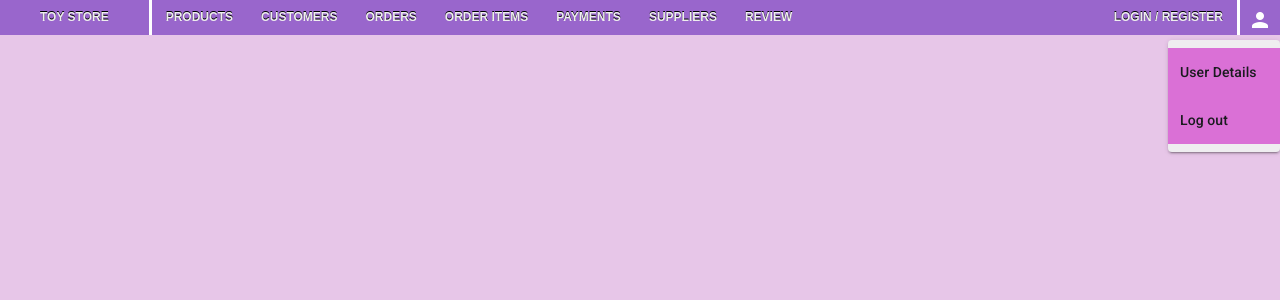
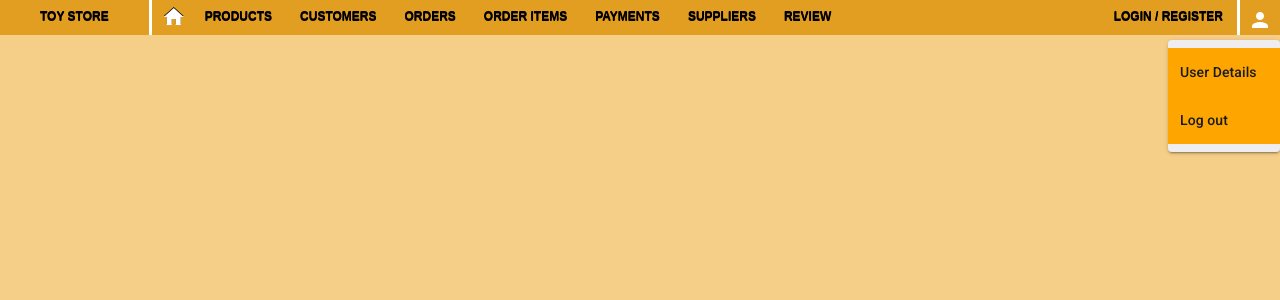
Before and after one commit to GAuta-hub/toystore, an Angular app in the folder toystore/: page / in a window 1280 px wide. Both pictures are taken after a click on the button "person". Shown: the top 300 px of the page. Built offline with nearby package versions, Linux system fonts and the light colour scheme.

Commit message:
change color

```diff
--- a/toystore/src/app/header/header.component.html
+++ b/toystore/src/app/header/header.component.html
@@ -3,7 +3,7 @@
       <div class="spaceBetween">
       <div>
       <li style="border-right: 3px solid white; height: 35px;"><p style="padding-right: 40px; padding-top: 10px; ">Toy Store </p></li>
-
+      <li> <mat-icon routerLink="/dashboard" style="color: white; padding: 5px; padding-left: 10px;">home</mat-icon>
       <li> <a routerLink="/products">Products</a></li>
       <li> <a routerLink="/customers">Customers</a></li>
       <li> <a routerLink="/orders">Orders</a></li>
@@ -20,10 +20,10 @@
         <mat-icon style="color: white;">person</mat-icon>
       </button>
       <mat-menu #menu="matMenu" >
-        <button mat-menu-item  style="background-color:#DA70D6;">
+        <button mat-menu-item  style="background-color:#FFA500;">
           <span>User Details</span>
         </button>
-        <button mat-menu-item style="background-color:#DA70D6; ">
+        <button mat-menu-item style="background-color:#FFA500; ">
           <span>Log out</span>
         </button>
 
--- a/toystore/src/app/header/header.component.scss
+++ b/toystore/src/app/header/header.component.scss
@@ -5,8 +5,8 @@
 
 
 #menu {
-    background: #9966CC;
-    color: #eee;
+    background: #e29e20;
+    color: black;
     height: 35px;
 
 
@@ -42,12 +42,12 @@
     line-height: 35px;
     padding: 0 14px;
     text-decoration: none;
-    color: #eee;
+    color: black;
   }
 
   #menu li:hover > a,
   #menu li a:hover {
-    background: #6F2DA8
+    background: #FFA500
   }
 
   #menu input {
--- a/toystore/src/app/login/login.component.html
+++ b/toystore/src/app/login/login.component.html
@@ -8,7 +8,7 @@
             <mat-card appearance="outlined">
                 <mat-card-content>
                     <form [formGroup]="profileForm">
-                        <h2 style="color: #A242A5;">Login</h2>
+                        <h2 style="color: #e29e20;">Login</h2>
                         <div> <mat-form-field appearance="outline">
                                 <mat-label>UserID</mat-label>
                                 <input matInput placeholder="UserID" formControlName="username">
@@ -29,7 +29,7 @@
                         <strong style="color: red;">{{alertMessage}}</strong>
                         <section>
                             <div class="button-row">
-                                <button style="background-color: #A242A5;" mat-flat-button
+                                <button style="background-color: #e29e20;" mat-flat-button
                                     (click)="onSubmit()" [disabled]="!profileForm.valid">Submit</button>
                             </div>
                         </section>
--- a/toystore/src/app/login/login.component.scss
+++ b/toystore/src/app/login/login.component.scss
@@ -7,13 +7,13 @@ padding-left: 20px;
 text-align: center;
 }
 .button{
- color: #A242A5;
+ color: #e29e20;
 }
 
 .spacebetween{
     display: flex;
     justify-content: space-between;
-    color: #A242A5;
+    color: #e29e20;
 }
 
 .bg{
--- a/toystore/src/styles.scss
+++ b/toystore/src/styles.scss
@@ -1,4 +1,4 @@
 /* You can add global styles to this file, and also import other style files */
 
-html, body { height: 100%; background-color: #E7C6E8; }
+html, body { height: 100%; background-color: #f5ce87; }
 body { margin: 0; font-family: Roboto, "Helvetica Neue", sans-serif; }
```
